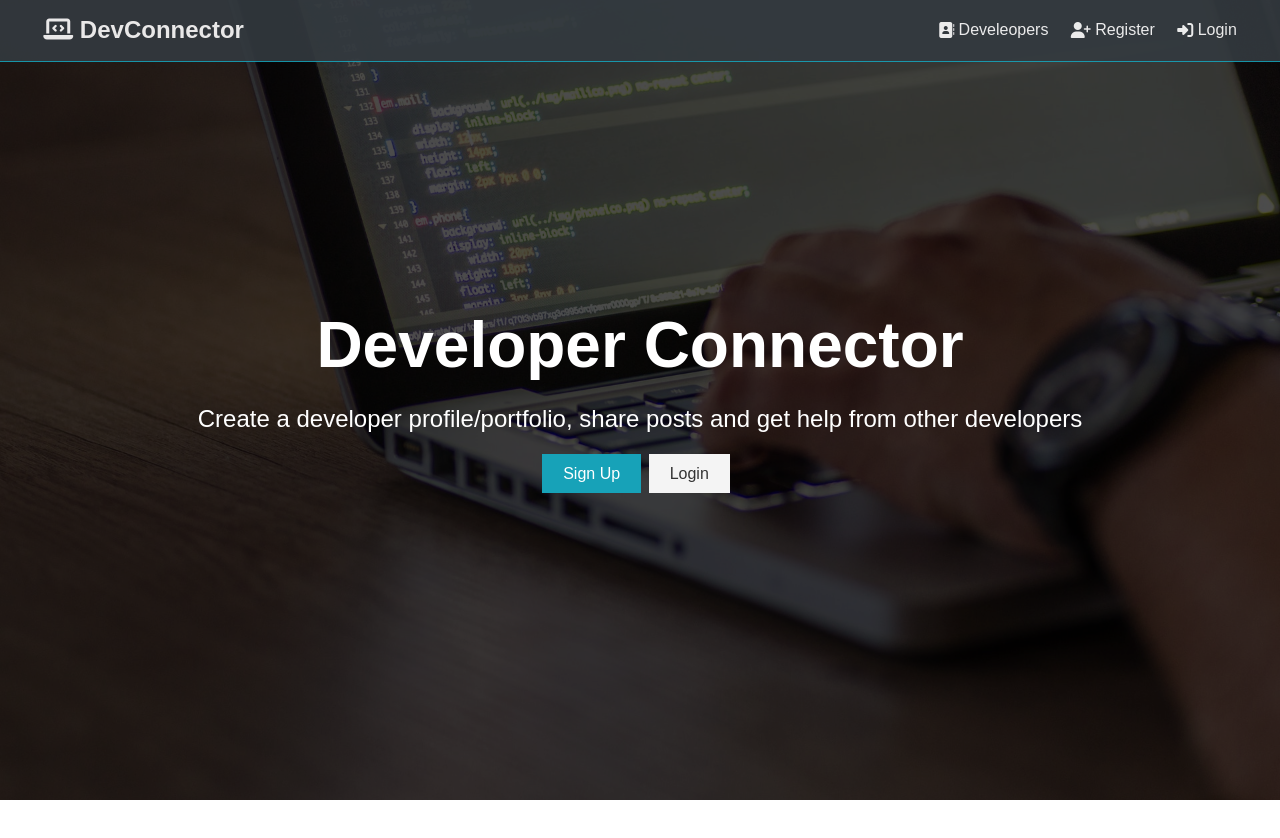
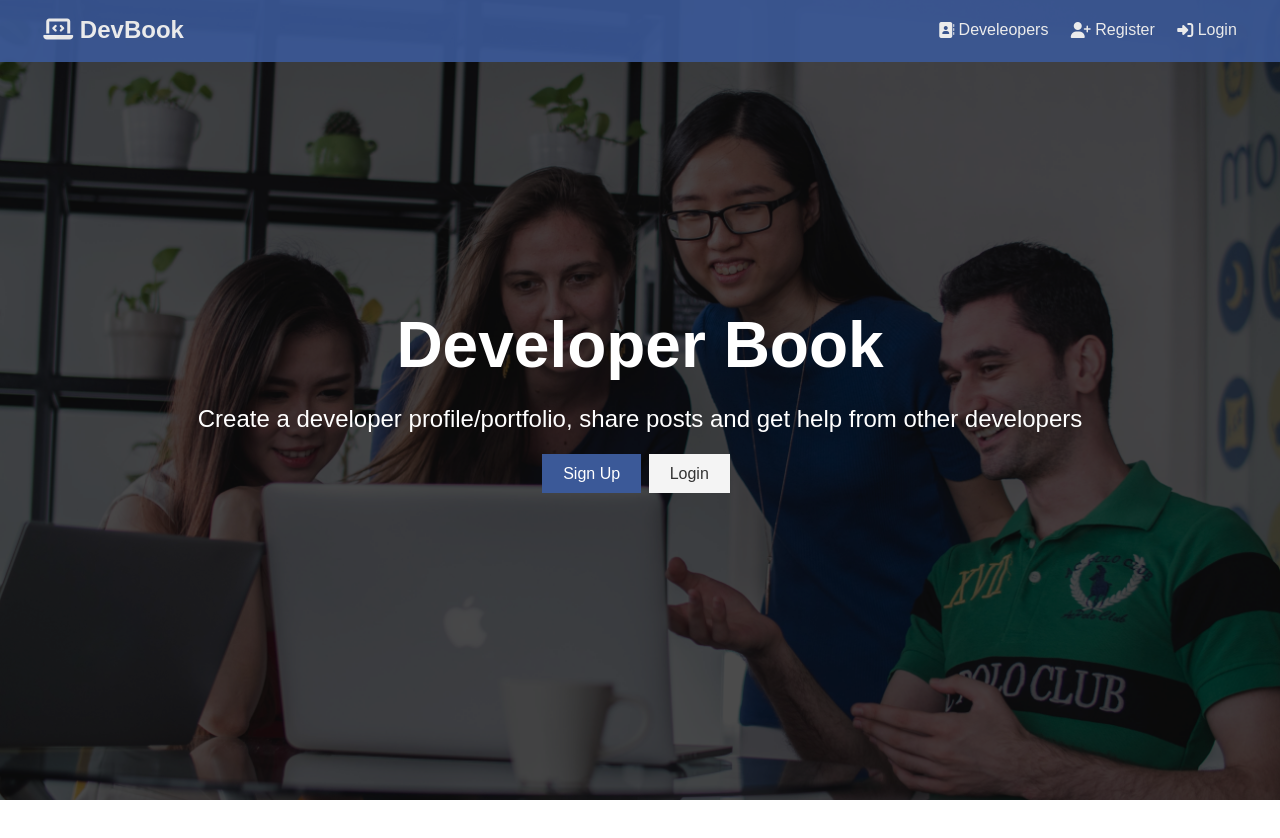
Before and after one commit to JeremyTheCoder/devBook, a React (Create React App) app in the folder client/: page / in a window 1280 px wide. Shown: the top 838 px of the page. Built offline with nearby package versions, Linux system fonts and the light colour scheme; no server answers; the HTML template or start-up script is replaced by a standard one.

Commit message:
version 1

```diff
--- a/client/src/App.css
+++ b/client/src/App.css
@@ -1,7 +1,12 @@
 /* Global Styles */
 :root {
-  --primary-color: #17a2b8;
+  /* --primary-color: #17a2b8;
   --dark-color: #343a40;
+  --light-color: #f4f4f4;
+  --danger-color: #dc3545;
+  --success-color: #28a745; */
+  --primary-color: #3b5998;
+  --dark-color: #3b5998;
   --light-color: #f4f4f4;
   --danger-color: #dc3545;
   --success-color: #28a745;
--- a/client/src/components/layout/Landing.js
+++ b/client/src/components/layout/Landing.js
@@ -13,7 +13,7 @@ const Landing = ({ isAuthenticated }) => {
     <section className='landing'>
       <div className='dark-overlay'>
         <div className='landing-inner'>
-          <h1 className='x-large'>Developer Connector</h1>
+          <h1 className='x-large'>Developer Book</h1>
           <p className='lead'>
             Create a developer profile/portfolio, share posts and get help from
             other developers
--- a/client/src/components/layout/Navbar.js
+++ b/client/src/components/layout/Navbar.js
@@ -61,7 +61,7 @@ const Navbar = ({ auth: { isAuthenticated, loading }, logout }) => {
     <nav className='navbar bg-dark'>
       <h1>
         <Link to='/'>
-          <i className='fas fa-laptop-code' /> DevConnector
+          <i className='fas fa-laptop-code' /> DevBook
         </Link>
       </h1>
       {!loading && (
```
Also changed, not shown: client/src/img/showcase.jpg.
